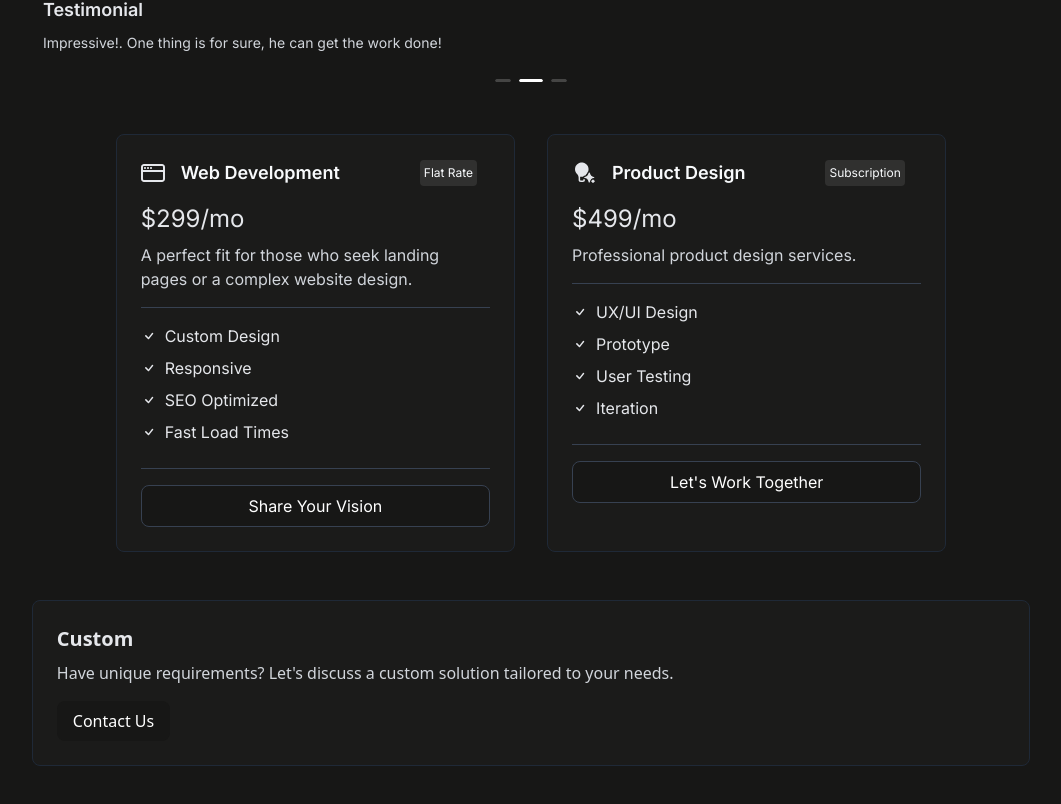
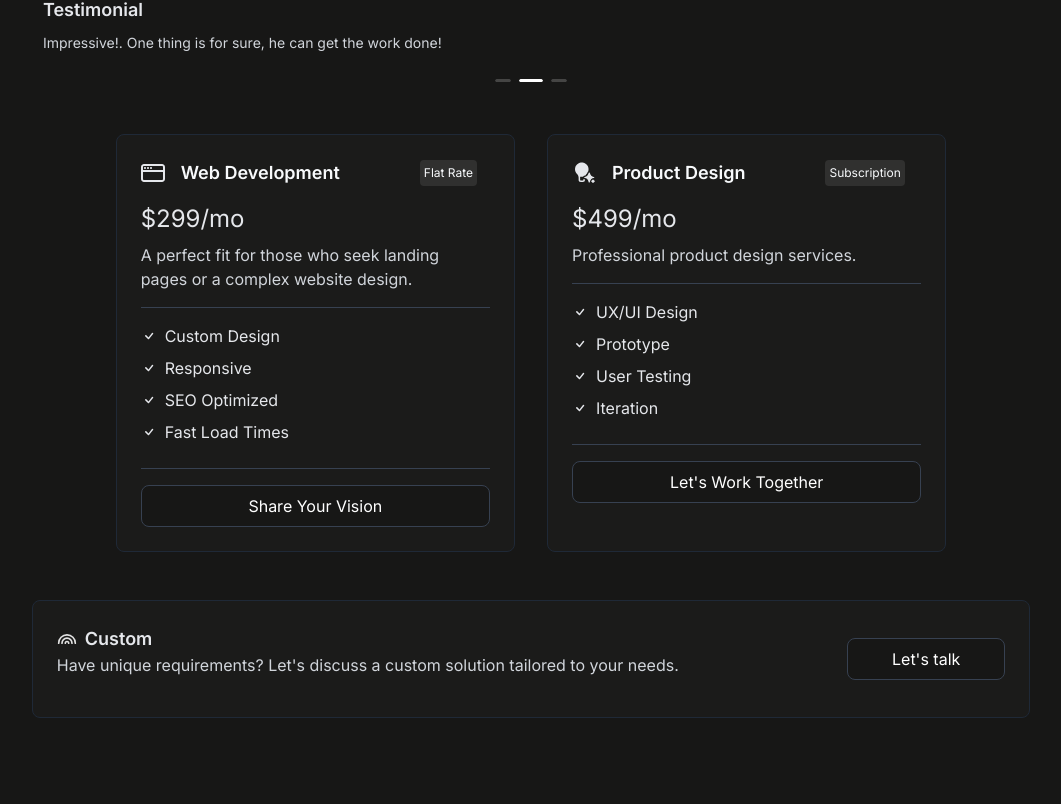
Before and after one commit to Simeon-Azeh/simeonportfolio, a React (Vite) app: page / in a window 1280 px wide. Shown: the part 2641-3445 px from the top of the page, without its empty margins (109-1170 px from the left). After the commit the page ends 3399 px from the top, so only its background shows below. Built offline with nearby package versions, Linux system fonts and the light colour scheme.

Commit message:
done with testimonial

```diff
--- a/src/components/Pricing.jsx
+++ b/src/components/Pricing.jsx
@@ -3,6 +3,7 @@ import { FaLaptopCode, FaPaintBrush } from 'react-icons/fa';
 import { BsCheck } from 'react-icons/bs';
 import { CgBrowser } from "react-icons/cg";
 import { VscLightbulbSparkle } from "react-icons/vsc";
+import { TbRainbow } from "react-icons/tb";
 
 const PricingCard = ({ icon: Icon, title, pricingType, price, description, features, buttonLabel }) => (
   <div className="bg-white dark:bg-[#1B1B1A] p-6 rounded-lg  w-full md:w-2/5  mx-4 mb-6 dark:border dark:border-gray-800 dark:border-solid font-inter">
@@ -58,11 +59,22 @@ function Pricing() {
             buttonLabel="Let's Work Together"
           />
         </div>
-        <div className="bg-white dark:bg-[#1B1B1A] p-6 rounded-lg  w-full mt-6 dark:border dark:border-gray-800 dark:border-solid">
-          <h3 className="text-xl font-semibold mb-2 dark:text-gray-200">Custom</h3>
-          <p className="mb-4 text-gray-700 dark:text-gray-300">Have unique requirements? Let's discuss a custom solution tailored to your needs.</p>
-          <button className="bg-orange-500 dark:bg-dark-body text-white px-4 py-2 rounded-lg hover:translate-y-[-3px] duration-300">
-            Contact Us
+        <div className="flex items-center justify-between flex-col md:flex-row  bg-white dark:bg-[#1B1B1A] px-6 py-6 rounded-lg  w-full mt-6 dark:border dark:border-gray-800 dark:border-solid font-inter">
+            <div className='flex gap-2 items-center '>
+
+            <div>
+                <div className='flex items-center gap-2'>
+                <TbRainbow size={20} />
+                <h3 className="text-lg font-semibold  dark:text-gray-200">Custom</h3>
+                </div>
+
+            <p className="mb-4 text-gray-700 dark:text-gray-300">Have unique requirements? Let's discuss a custom solution tailored to your needs.</p>
+            </div>
+
+
+            </div>
+          <button className="bg-orange-500 dark:border flex w-full items-center justify-center md:w-1/6  dark:border-gray-700 dark:border-solid dark:bg-dark-body text-white px-4 py-2 rounded-lg hover:translate-y-[-3px] duration-300">
+           Let's talk
           </button>
         </div>
       </div>
```
